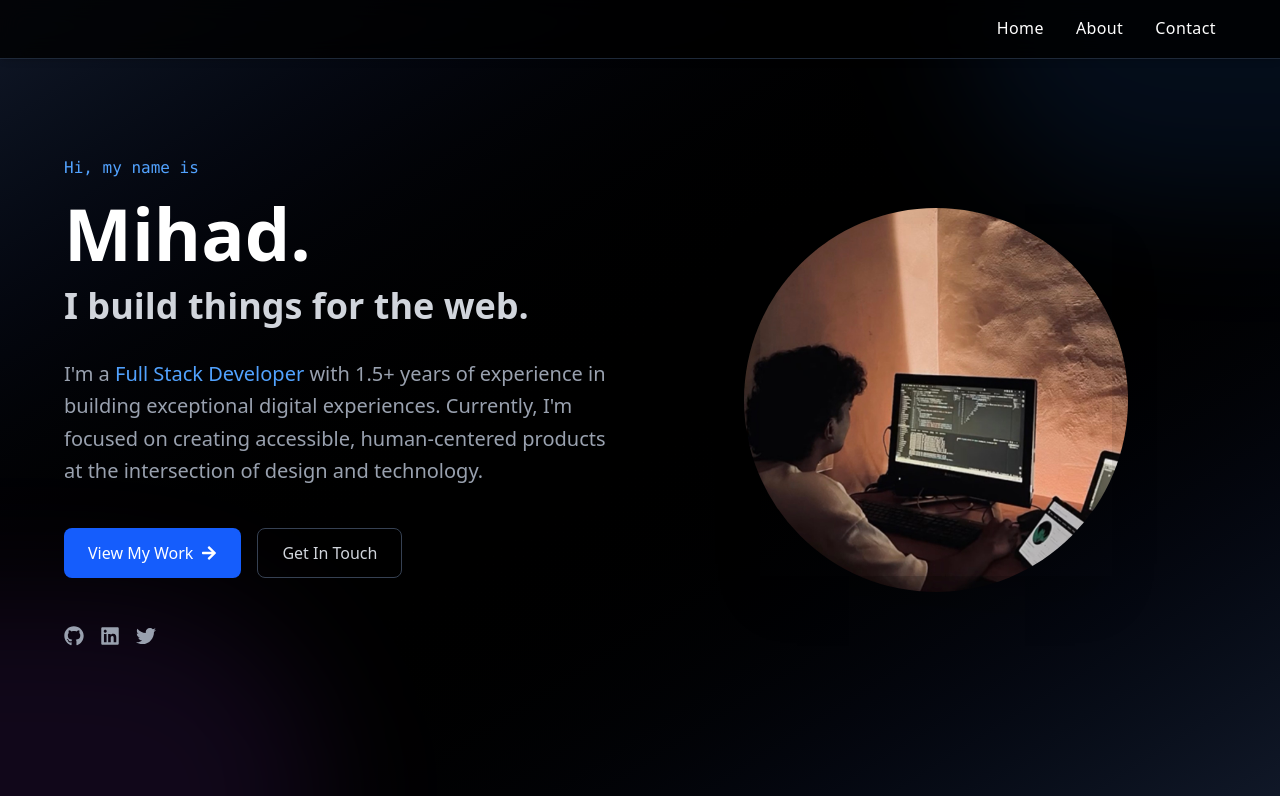
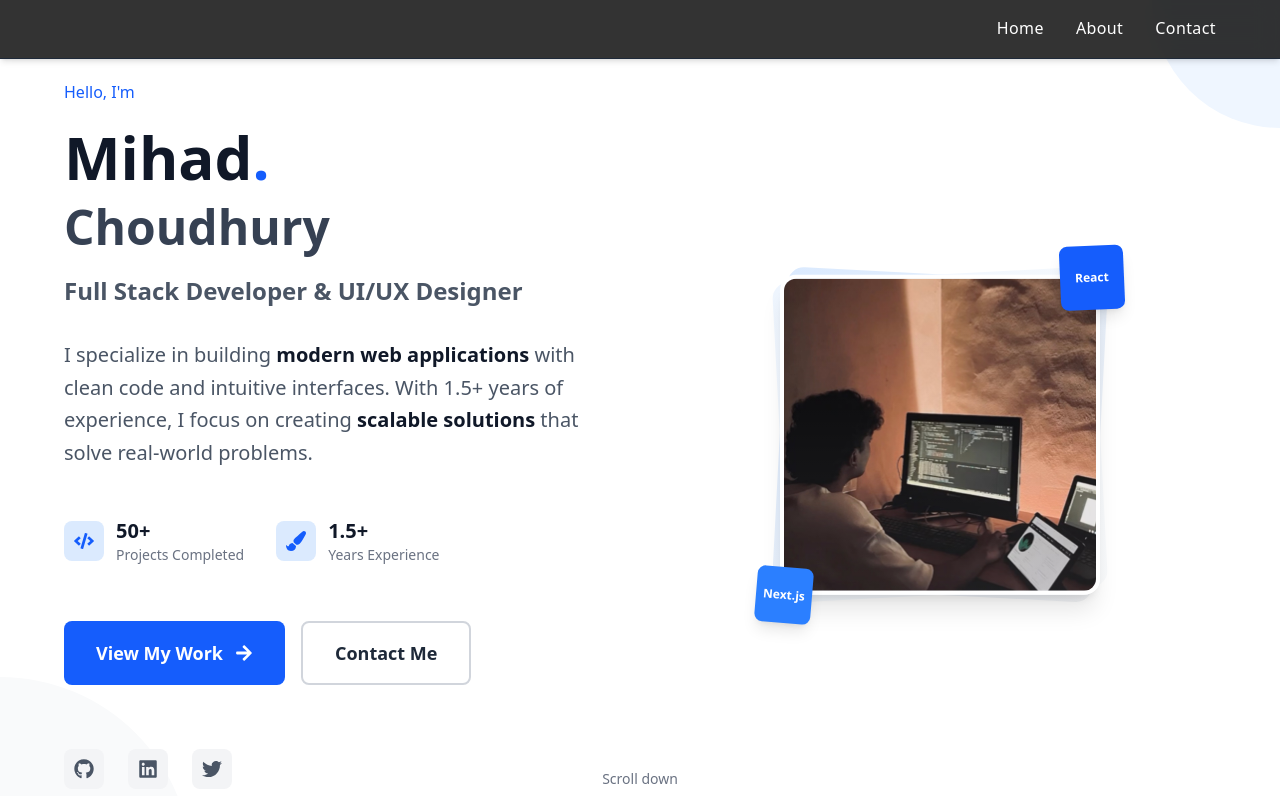
Before and after one commit to Mihad16/mihad16.github.io, a React (Vite) app: page / in a window 1280 px wide. Shown: the top 796 px of the page. Built offline with nearby package versions, Linux system fonts and the light colour scheme.

Commit message:
chnage home

```diff
--- a/src/Component/Hero.jsx
+++ b/src/Component/Hero.jsx
@@ -1,6 +1,5 @@
 import React from 'react';
-import { FaFileAlt, FaGithub, FaLinkedin, FaTwitter, FaArrowRight } from 'react-icons/fa';
-import { Typewriter } from 'react-simple-typewriter';
+import { FaGithub, FaLinkedin, FaTwitter, FaArrowRight, FaCode, FaPaintBrush } from 'react-icons/fa';
 import { motion, useAnimation } from 'framer-motion';
 import { useInView } from 'framer-motion';
 import { useRef, useEffect } from 'react';
@@ -21,8 +20,8 @@ const Hero = () => {
     visible: {
       opacity: 1,
       transition: {
-        staggerChildren: 0.2,
-        delayChildren: 0.3
+        staggerChildren: 0.15,
+        delayChildren: 0.2
       }
     }
   };
@@ -39,21 +38,28 @@ const Hero = () => {
     }
   };
 
-  const buttonVariants = {
-    hover: {
-      scale: 1.05,
-      backgroundColor: 'rgba(59, 130, 246, 0.1)',
-      transition: { duration: 0.2 }
-    },
-    tap: {
-      scale: 0.98,
-      transition: { duration: 0.1 }
+  const floatAnimation = {
+    float: {
+      y: [0, -10, 0],
+      transition: {
+        duration: 3,
+        repeat: Infinity,
+        ease: "easeInOut"
+      }
     }
   };
 
-  const socialIconVariants = {
+  const buttonVariants = {
     hover: {
-      y: -3,
+      scale: 1.03,
+      transition: { duration: 0.2 }
+    },
+    tap: { scale: 0.98 }
+  };
+
+  const socialVariants = {
+    hover: {
+      scale: 1.1,
       transition: { duration: 0.2 }
     }
   };
@@ -62,18 +68,18 @@ const Hero = () => {
     <section
       ref={ref}
       id="home"
-      className="min-h-screen bg-gradient-to-br from-gray-900 via-black to-gray-900 flex items-center justify-center px-4 sm:px-6 py-16 md:py-20 lg:py-24 font-sans relative overflow-hidden"
+      className="min-h-screen bg-white flex items-center justify-center px-4 sm:px-6 py-16 md:py-20 font-sans relative overflow-hidden"
     >
-      {/* Animated background elements */}
+      {/* Subtle background pattern */}
       <div className="absolute inset-0 overflow-hidden">
-        <div className="absolute -top-1/4 -right-1/4 w-1/2 h-1/2 bg-blue-500/10 rounded-full filter blur-3xl"></div>
-        <div className="absolute -bottom-1/4 -left-1/4 w-1/2 h-1/2 bg-purple-500/10 rounded-full filter blur-3xl"></div>
+        <div className="absolute top-0 right-0 w-64 h-64 bg-blue-50 rounded-full -translate-y-32 translate-x-32"></div>
+        <div className="absolute bottom-0 left-0 w-96 h-96 bg-gray-50 rounded-full translate-y-48 -translate-x-48"></div>
       </div>
 
       {/* Main content container */}
       <div className="max-w-6xl mx-auto w-full relative z-10">
         <motion.div
-          className="grid grid-cols-1 lg:grid-cols-2 gap-8 items-center"
+          className="grid grid-cols-1 lg:grid-cols-2 gap-12 items-center"
           variants={containerVariants}
           initial="hidden"
           animate={controls}
@@ -82,70 +88,103 @@ const Hero = () => {
           <motion.div className="space-y-6 md:space-y-8">
             <motion.div variants={itemVariants}>
               <motion.span
-                className="text-blue-400 font-mono text-sm sm:text-base mb-2 inline-block"
+                className="text-blue-600 font-medium text-sm sm:text-base mb-4 inline-block"
                 initial={{ opacity: 0, y: 10 }}
                 animate={{ opacity: 1, y: 0 }}
                 transition={{ delay: 0.2 }}
               >
-                Hi, my name is
+                Hello, I'm
               </motion.span>
+
               <motion.h1
-                className="text-4xl sm:text-5xl md:text-6xl lg:text-7xl font-bold text-white leading-tight"
+                className="text-4xl sm:text-5xl md:text-6xl font-bold text-gray-900 leading-tight"
                 variants={itemVariants}
               >
-                Mihad.
+                Mihad
+                <span className="text-blue-600">.</span>
+                <span className="block text-gray-700 text-3xl sm:text-4xl md:text-5xl mt-2">
+                  Choudhury
+                </span>
               </motion.h1>
+
               <motion.h2
-                className="text-2xl sm:text-3xl md:text-4xl text-gray-300 mt-2 font-semibold"
+                className="text-xl sm:text-2xl text-gray-600 mt-6 font-semibold"
                 variants={itemVariants}
               >
-                I build things for the web.
+                Full Stack Developer & UI/UX Designer
               </motion.h2>
             </motion.div>
 
             <motion.p
-              className="text-gray-400 text-base sm:text-lg md:text-xl max-w-2xl leading-relaxed"
+              className="text-gray-600 text-lg sm:text-xl max-w-2xl leading-relaxed"
               variants={itemVariants}
             >
-              I'm a <span className="text-blue-400 font-medium">Full Stack Developer</span> with 1.5+ years of experience in building exceptional digital experiences. Currently, I'm focused on creating accessible, human-centered products at the intersection of design and technology.
+              I specialize in building <span className="font-semibold text-gray-900">modern web applications</span> with clean code and intuitive interfaces. With 1.5+ years of experience, I focus on creating <span className="font-semibold text-gray-900">scalable solutions</span> that solve real-world problems.
             </motion.p>
 
+            {/* Stats */}
             <motion.div
-              className="flex flex-col sm:flex-row gap-4 pt-2"
+              className="flex flex-wrap gap-8 pt-4"
+              variants={itemVariants}
+            >
+              <div className="flex items-center gap-3">
+                <div className="w-10 h-10 rounded-lg bg-blue-100 flex items-center justify-center">
+                  <FaCode className="w-5 h-5 text-blue-600" />
+                </div>
+                <div>
+                  <div className="text-xl font-bold text-gray-900">50+</div>
+                  <div className="text-sm text-gray-500">Projects Completed</div>
+                </div>
+              </div>
+              <div className="flex items-center gap-3">
+                <div className="w-10 h-10 rounded-lg bg-blue-100 flex items-center justify-center">
+                  <FaPaintBrush className="w-5 h-5 text-blue-600" />
+                </div>
+                <div>
+                  <div className="text-xl font-bold text-gray-900">1.5+</div>
+                  <div className="text-sm text-gray-500">Years Experience</div>
+                </div>
+              </div>
+            </motion.div>
+
+            {/* CTA Buttons */}
+            <motion.div
+              className="flex flex-col sm:flex-row gap-4 pt-6"
               variants={itemVariants}
             >
               <motion.a
-                href="#about"
-                className="group flex items-center gap-2 bg-blue-600 hover:bg-blue-700 text-white px-6 py-3 rounded-lg font-medium transition-colors duration-300"
+                href="#projects"
+                className="group flex items-center justify-center gap-3 bg-blue-600 hover:bg-blue-700 text-white px-8 py-4 rounded-lg font-semibold text-lg transition-colors duration-300"
                 variants={buttonVariants}
                 whileHover="hover"
                 whileTap="tap"
               >
                 <span>View My Work</span>
-                <FaArrowRight className="group-hover:translate-x-1 transition-transform duration-300" />
+                <FaArrowRight className="group-hover:translate-x-2 transition-transform duration-300" />
               </motion.a>
+
               <motion.a
                 href="#contact"
-                className="group flex items-center gap-2 border border-gray-700 hover:border-blue-400 text-gray-300 hover:text-blue-400 px-6 py-3 rounded-lg font-medium transition-colors duration-300"
+                className="group flex items-center justify-center gap-3 bg-white border-2 border-gray-300 hover:border-blue-600 text-gray-800 hover:text-blue-600 px-8 py-4 rounded-lg font-semibold text-lg transition-colors duration-300"
                 variants={buttonVariants}
                 whileHover="hover"
                 whileTap="tap"
               >
-                <span>Get In Touch</span>
+                <span>Contact Me</span>
               </motion.a>
             </motion.div>
 
             {/* Social Links */}
             <motion.div
-              className="flex items-center gap-4 pt-4"
+              className="flex items-center gap-6 pt-8"
               variants={itemVariants}
             >
               <motion.a
                 href="https://github.com/yourusername"
                 target="_blank"
                 rel="noopener noreferrer"
-                className="text-gray-400 hover:text-blue-400 transition-colors"
-                variants={socialIconVariants}
+                className="w-10 h-10 rounded-lg bg-gray-100 flex items-center justify-center text-gray-600 hover:text-gray-900 hover:bg-gray-200 transition-colors"
+                variants={socialVariants}
                 whileHover="hover"
               >
                 <FaGithub className="w-5 h-5" />
@@ -154,8 +193,8 @@ const Hero = () => {
                 href="https://linkedin.com/in/yourusername"
                 target="_blank"
                 rel="noopener noreferrer"
-                className="text-gray-400 hover:text-blue-400 transition-colors"
-                variants={socialIconVariants}
+                className="w-10 h-10 rounded-lg bg-gray-100 flex items-center justify-center text-gray-600 hover:text-blue-700 hover:bg-blue-50 transition-colors"
+                variants={socialVariants}
                 whileHover="hover"
               >
                 <FaLinkedin className="w-5 h-5" />
@@ -164,8 +203,8 @@ const Hero = () => {
                 href="https://twitter.com/yourusername"
                 target="_blank"
                 rel="noopener noreferrer"
-                className="text-gray-400 hover:text-blue-400 transition-colors"
-                variants={socialIconVariants}
+                className="w-10 h-10 rounded-lg bg-gray-100 flex items-center justify-center text-gray-600 hover:text-blue-400 hover:bg-blue-50 transition-colors"
+                variants={socialVariants}
                 whileHover="hover"
               >
                 <FaTwitter className="w-5 h-5" />
@@ -173,17 +212,63 @@ const Hero = () => {
             </motion.div>
           </motion.div>
 
-          {/* Right column - Visual element or illustration */}
+          {/* Right column - Profile image */}
           <motion.div
             className="hidden lg:flex items-center justify-center"
             variants={itemVariants}
           >
-            <div className="relative w-80 h-80 md:w-96 md:h-96">
-              <img src="/src/assets/image1.jpeg" className="absolute inset-0 w-full h-full rounded-full object-cover" />
-              <div className="absolute inset-4   shadow-2xl flex items-center justify-center">
+            <motion.div
+              className="relative w-80 h-80"
+              variants={floatAnimation}
+              animate="float"
+            >
+              {/* Main profile image */}
+              <div className="relative w-full h-full">
+                <div className="absolute inset-0 bg-gradient-to-br from-blue-100 to-gray-100 rounded-2xl transform rotate-3"></div>
+                <div className="absolute inset-0 bg-gradient-to-br from-blue-50 to-gray-50 rounded-2xl transform -rotate-3"></div>
 
+                <div className="relative w-full h-full overflow-hidden rounded-2xl border-4 border-white shadow-xl">
+                  <img
+                    src="/src/assets/image1.jpeg"
+                    alt="Mihad Choudhury - Full Stack Developer"
+                    className="w-full h-full object-cover"
+                  />
+                  <div className="absolute inset-0 bg-gradient-to-t from-white/10 to-transparent"></div>
+                </div>
               </div>
-            </div>
+
+              {/* Decorative elements */}
+              <motion.div
+                className="absolute -top-6 -right-6 w-16 h-16 bg-blue-600 rounded-lg flex items-center justify-center shadow-lg"
+                animate={{
+                  y: [0, -5, 0],
+                  rotate: [0, 5, -5, 0]
+                }}
+                transition={{
+                  duration: 4,
+                  repeat: Infinity,
+                  ease: "easeInOut"
+                }}
+              >
+                <span className="text-white font-bold text-xs">React</span>
+              </motion.div>
+
+              <motion.div
+                className="absolute -bottom-6 -left-6 w-14 h-14 bg-blue-500 rounded-lg flex items-center justify-center shadow-lg"
+                animate={{
+                  y: [0, 5, 0],
+                  rotate: [0, -5, 5, 0]
+                }}
+                transition={{
+                  duration: 3.5,
+                  repeat: Infinity,
+                  ease: "easeInOut",
+                  delay: 0.5
+                }}
+              >
+                <span className="text-white font-bold text-xs">Next.js</span>
+              </motion.div>
+            </motion.div>
           </motion.div>
         </motion.div>
       </div>
@@ -201,7 +286,16 @@ const Hero = () => {
           }
         }}
       >
-
+        <div className="flex flex-col items-center gap-2">
+          <span className="text-gray-500 text-sm font-medium">Scroll down</span>
+          <div className="w-6 h-10 border border-gray-300 rounded-full flex justify-center p-1">
+            <motion.div
+              className="w-1.5 h-1.5 bg-blue-600 rounded-full"
+              animate={{ y: [0, 20, 0] }}
+              transition={{ duration: 1.5, repeat: Infinity }}
+            />
+          </div>
+        </div>
       </motion.div>
     </section>
   );
```
